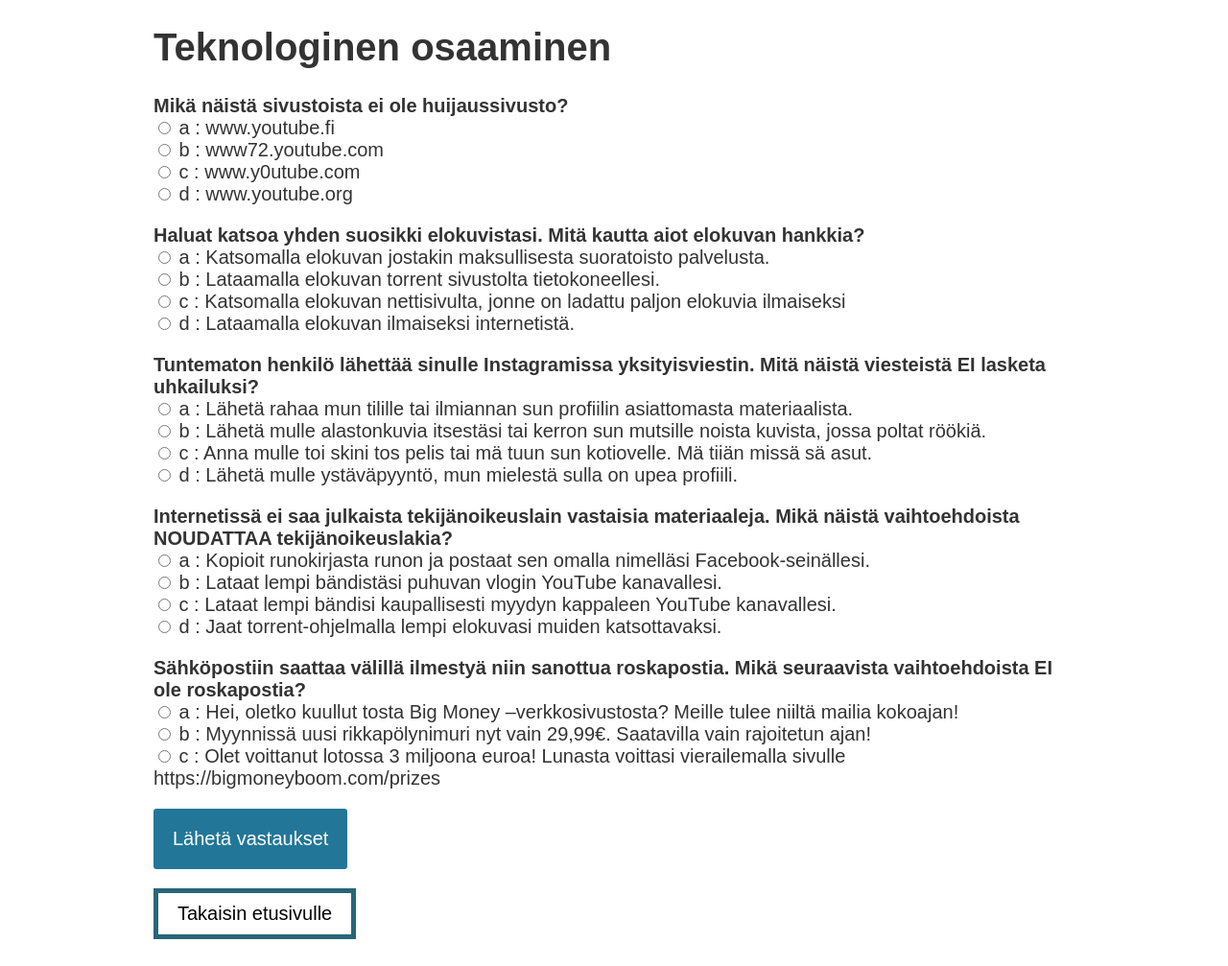
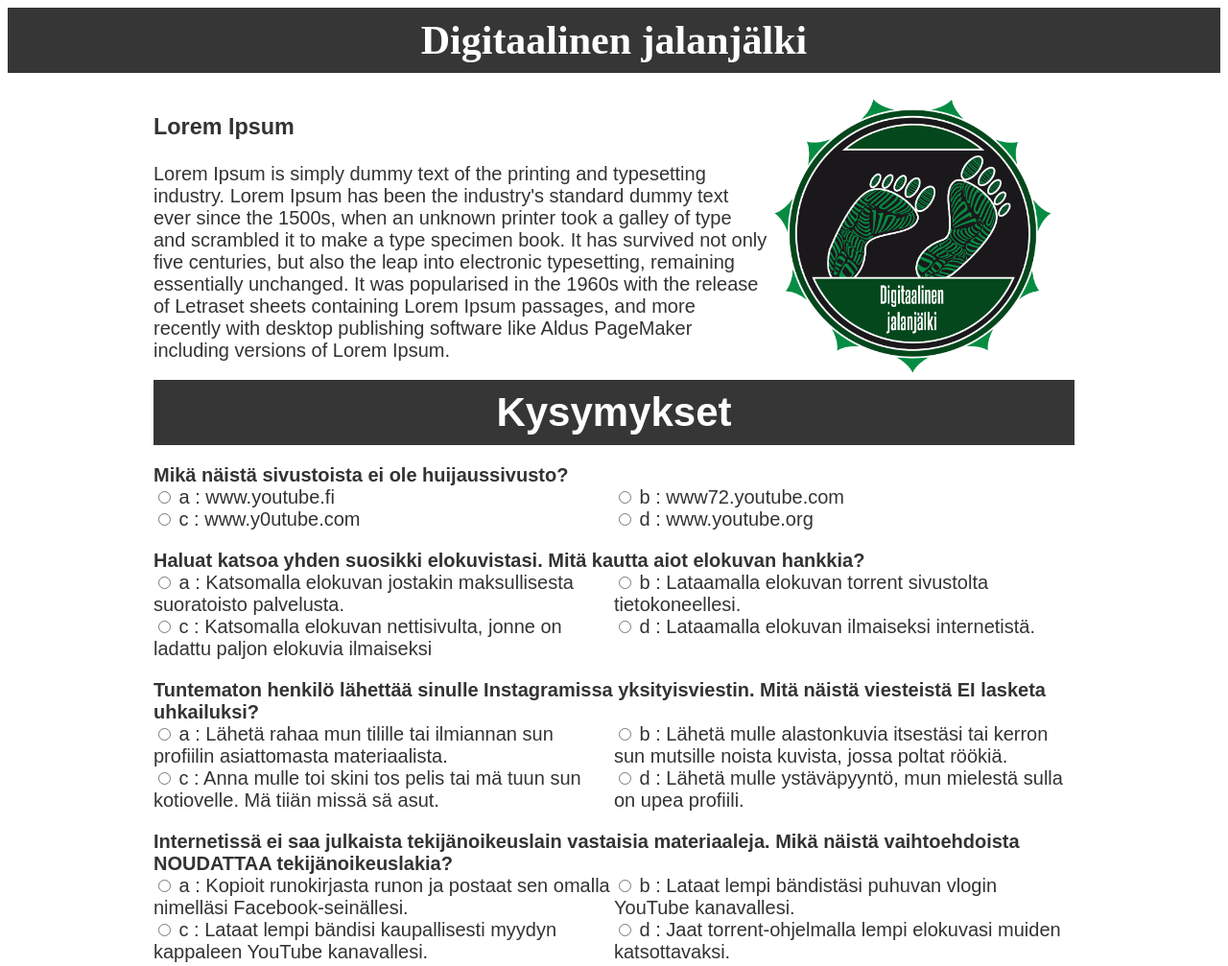
Before and after one commit to ojela028xamk/somepassi-ont, a plain HTML site: page osio1/osio1.html in a window 1280 px wide. Shown: the top 1007 px of the page at 96% size. Drawn offline with Linux system fonts and the light colour scheme.

Commit message:
grafiikka update

```diff
--- a/index.css
+++ b/index.css
@@ -16,13 +16,11 @@ body {
 
 h2 {
   font-size: 40px;
-  color: white;
   text-align: center;
 }
 
 p {
   font-size: 25px;
-  color: white;
   text-align: center;
 }
 
@@ -54,21 +52,24 @@ p {
 }
 
 #osiot {
-  display: flex;
+  margin-top: 50px;
+  margin-bottom: 50px;
+  display: grid;
+  grid-template-columns: 1fr 1fr 1fr;
+  column-gap: 40px;
+  row-gap: 60px;
 }
 
 img {
   width: 80%;
-  border: 5px solid white;
   border-radius: 10%;
   margin-top: -25px;
+  border: 3px solid #ff5a6b;
 }
 
 #osio {
     display: inline-block;
-    min-height: 400px;
-    flex: 1;
-    margin: 15px;
+    min-height: 350px;
     text-align: center;
     background-color: #363636;
     color: white;
@@ -79,12 +80,13 @@ img {
 }
 
 .osiolinkki:link, .osiolinkki:visited {
-    background: linear-gradient(to top right, #ff5a83, #fd3347);
+    background: #ff5a6b;
     color: white;
     padding: 10px 20px;
     text-align: center;
     text-decoration: none;
     display: inline-block;
+    border-radius: 20px;
   }
 
   .osiolinkki:hover, .osiolinkki:active {
@@ -116,6 +118,7 @@ img {
   border: 2px solid #363636;
   border-radius: 25px;
   background-color: #363636;
+  color: white;
   -webkit-box-shadow: 8px 8px 0px #ff5a6b;
   -moz-box-shadow:    8px 8px 0px #ff5a6b;
   box-shadow:         8px 8px 0px #ff5a6b;
--- a/osio1/osio1.css
+++ b/osio1/osio1.css
@@ -1,15 +1,56 @@
-body{
+#wrapper {
 	font-size: 20px;
 	font-family: sans-serif;
 	color: #333;
 	width:960px;
 	margin:auto;
+	margin-top: 20px;
 }
-.question{
+
+h1 {
+	background-color: #363636;
+	color: white;
+	text-align: center;
+	padding: 10px;
+	font-size: 42px;
+	margin: 0px;
+}
+
+h2 {
+	background-color: #363636;
+	color: white;
+	text-align: center;
+	padding: 10px;
+	font-size: 42px;
+	margin: 0px;
+	margin-bottom: 20px;
+}
+
+#teoriaOsa {
+	display: flex;
+	height: 300px;
+}
+
+.teoriaTeksti{
+	flex: 2;
+}
+
+.teoriaKuva {
+	flex: 1;
+}
+
+img {
+	max-width: 100%;
+    max-height: 100%;
+}
+
+.question {
 	font-weight: 600;
 }
 .answers {
   margin-bottom: 20px;
+  display: grid;
+  grid-template-columns: 1fr 1fr;
 }
 .answers label{
   display: block;
--- a/osio1/osio1.html
+++ b/osio1/osio1.html
@@ -5,18 +5,38 @@
     <meta http-equiv="X-UA-Compatible" content="IE=edge">
     <meta name="viewport" content="width=device-width, initial-scale=1.0">
     <link rel="stylesheet" href="osio1.css">
-    <title>Teknologinen osaaminen</title>
+    <title>Digitaalinen jalanjälki</title>
 </head>
 <body>
 
-    <h1>Teknologinen osaaminen</h1>
+    <h1>Digitaalinen jalanjälki</h1>
+<div id="wrapper">
+
+    <div id="teoriaOsa">
+        <div class="teoriaTeksti">
+            <h3>Lorem Ipsum</h3>
+            <p>
+            Lorem Ipsum is simply dummy text of the printing and typesetting industry.
+            Lorem Ipsum has been the industry's standard dummy text ever since the 1500s,
+            when an unknown printer took a galley of type and scrambled it to make a type specimen book.
+            It has survived not only five centuries, but also the leap into electronic typesetting,
+            remaining essentially unchanged. It was popularised in the 1960s with the release of
+            Letraset sheets containing Lorem Ipsum passages, and more recently with desktop publishing
+            software like Aldus PageMaker including versions of Lorem Ipsum.
+            </p>
+        </div>
+        <div class="teoriaKuva">
+            <img src="../kuvat/Digitaalinen_jalanjälki.png">
+        </div>
+    </div>
+
+    <h2>Kysymykset</h2>
 
     <div id="quiz"></div>
     <button id="ilmoitusNappi">Lähetä vastaukset</button>
     <div id="results"></div>
 
     <a href="../index.html">Takaisin etusivulle</a>
-
 
     <div id="ilmoitusIkkuna" class="modal">
         <div class="modal-content">
@@ -35,6 +55,7 @@
     </div>
  <br>
  <br>
+</div>
 </body>
 <script src="osio1.js"></script>
 <script src="funktiot.js"></script>
```
Also changed, not shown: index.html (+25 -4 lines), kuvat/Digitaalinen_jalanjälki.png (added), kuvat/Hyvinvointi.png (added), kuvat/Kiusaaminen_somessa.png (added), kuvat/Sos_media_voimavarana.png (added), kuvat/Tekijänoikeudet.png (added), kuvat/Tunnekuohut.png (added), kuvat/Turvataidot.png (added), 3 other files.
